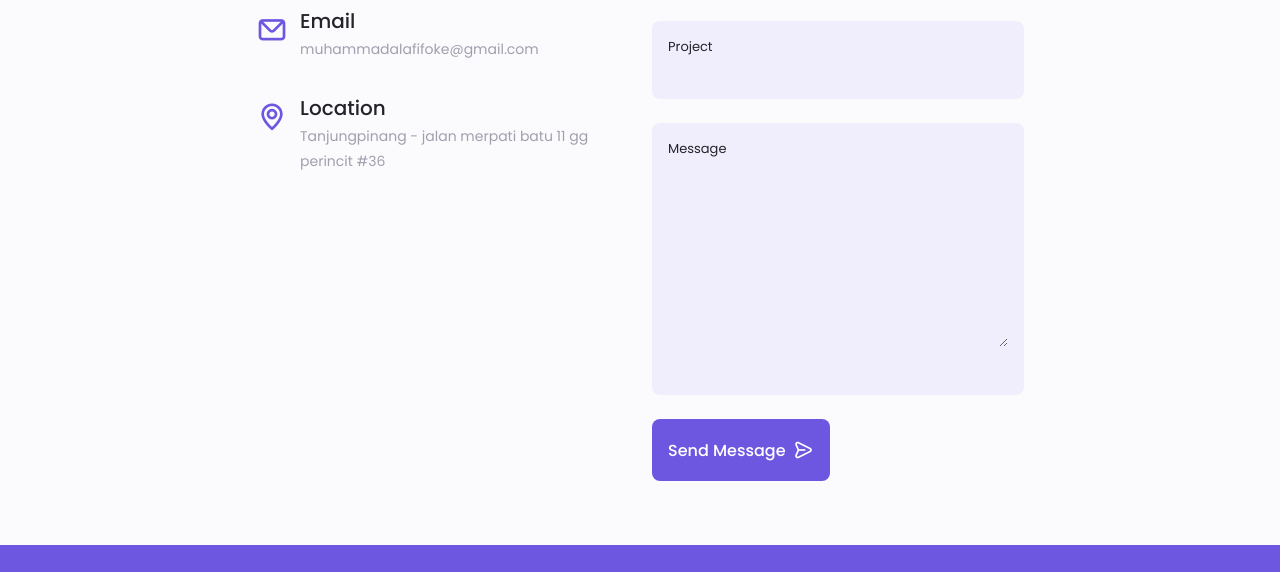
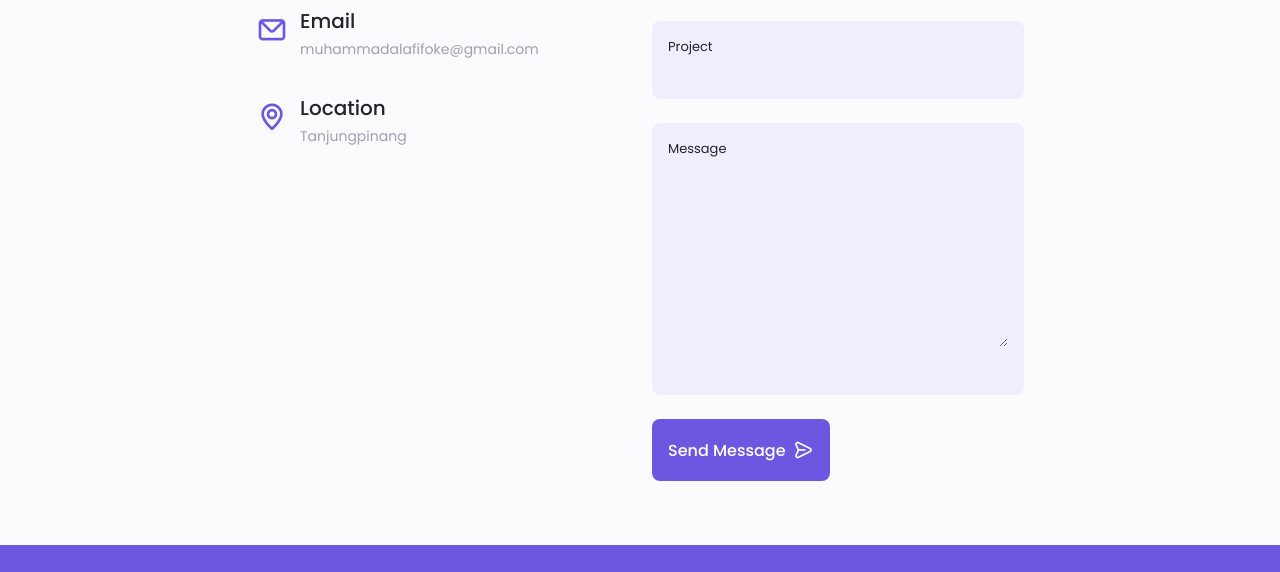
Before and after one commit to muhammadal-afif/muhammadal-afif.github.io, a plain HTML site: page index.html in a window 1280 px wide. Shown: the part 4188-4760 px from the top of the page. Drawn offline with nearby package versions, Linux system fonts and the light colour scheme.

Commit message:
Update index.html

```diff
--- a/index.html
+++ b/index.html
@@ -523,7 +523,7 @@
                         <i class="uil uil-map-marker contact__icon"></i>
                         <div>
                             <h3 class="contact__title">Location</h3>
-                            <span class="contact__subtitle">Tanjungpinang - jalan merpati batu 11 gg perincit #36</span>
+                            <span class="contact__subtitle">Tanjungpinang</span>
                         </div>
                     </div>
                 </div>
```
